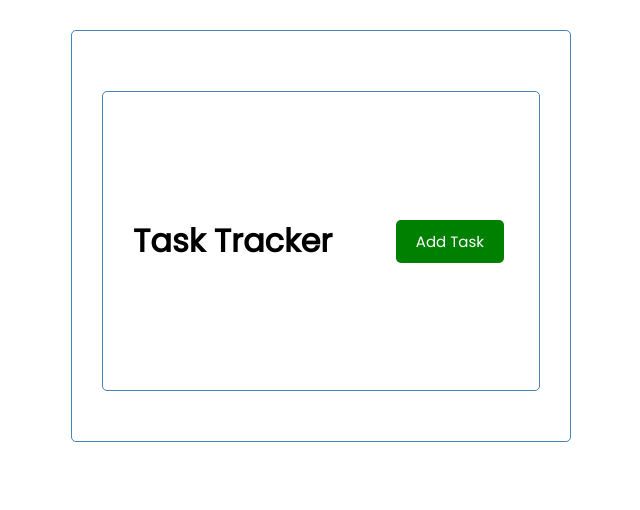
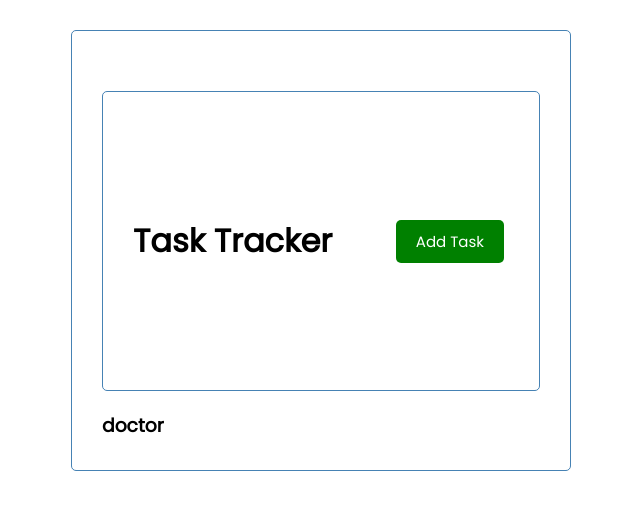
Before and after one commit to AjRadwan/Task-Tracker-vueapp, a Vue app in the folder vueapp/: page / in a window 1280 px wide. Shown: the top 510 px of the page, without its empty margins (319-959 px from the left). Built offline with nearby package versions, Linux system fonts and the light colour scheme.

Commit message:
add tasks components

```diff
--- a/vueapp/src/App.vue
+++ b/vueapp/src/App.vue
@@ -1,17 +1,35 @@
 <template>
    <div class="container">
      <Header title="Task Tracker"/>
+     <Tasks :tasks="tasks"  />
    </div>
 </template>
 
 <script>
 import Header from './components/Header';
+import Tasks from './components/Tasks';
 
 export default {
   name: 'App',
   components: {
-   Header,
-  }
+  Header,
+  Tasks
+  },
+  data() {
+    return {
+      tasks: []
+    }
+  },
+    created() {
+      this.tasks = [
+        {
+          id: 1,
+        text: 'doctor',
+        day: 'march 223 nomb',
+        reminder: 'true'
+        }
+      ]
+    },
 }
 </script>
 
--- a/vueapp/src/components/Button.vue
+++ b/vueapp/src/components/Button.vue
@@ -1,5 +1,5 @@
 <template>
-    <button :style="{background: color}" class="btn">{{text}}</button>
+    <button @click="onClick()" :style="{background: color}" class="btn">{{text}}</button>
 </template>
 
 
@@ -9,6 +9,11 @@
     props: {
         text: String,
         color: String,
-    }
+    },
+    methods: {
+        onClick(){
+            alert("hello")
+        }
+    },
 }
 </script>
--- /dev/null
+++ b/vueapp/src/components/Tasks.vue
@@ -0,0 +1,15 @@
+<template>
+    <div :Key="task.id" v-for="task in tasks">
+        <h3>{{task.text}}</h3>
+    </div>
+</template>
+
+
+<script>
+export default {
+    name: 'Tasks',
+    props: {
+        tasks: Array
+    }
+}
+</script>
```
